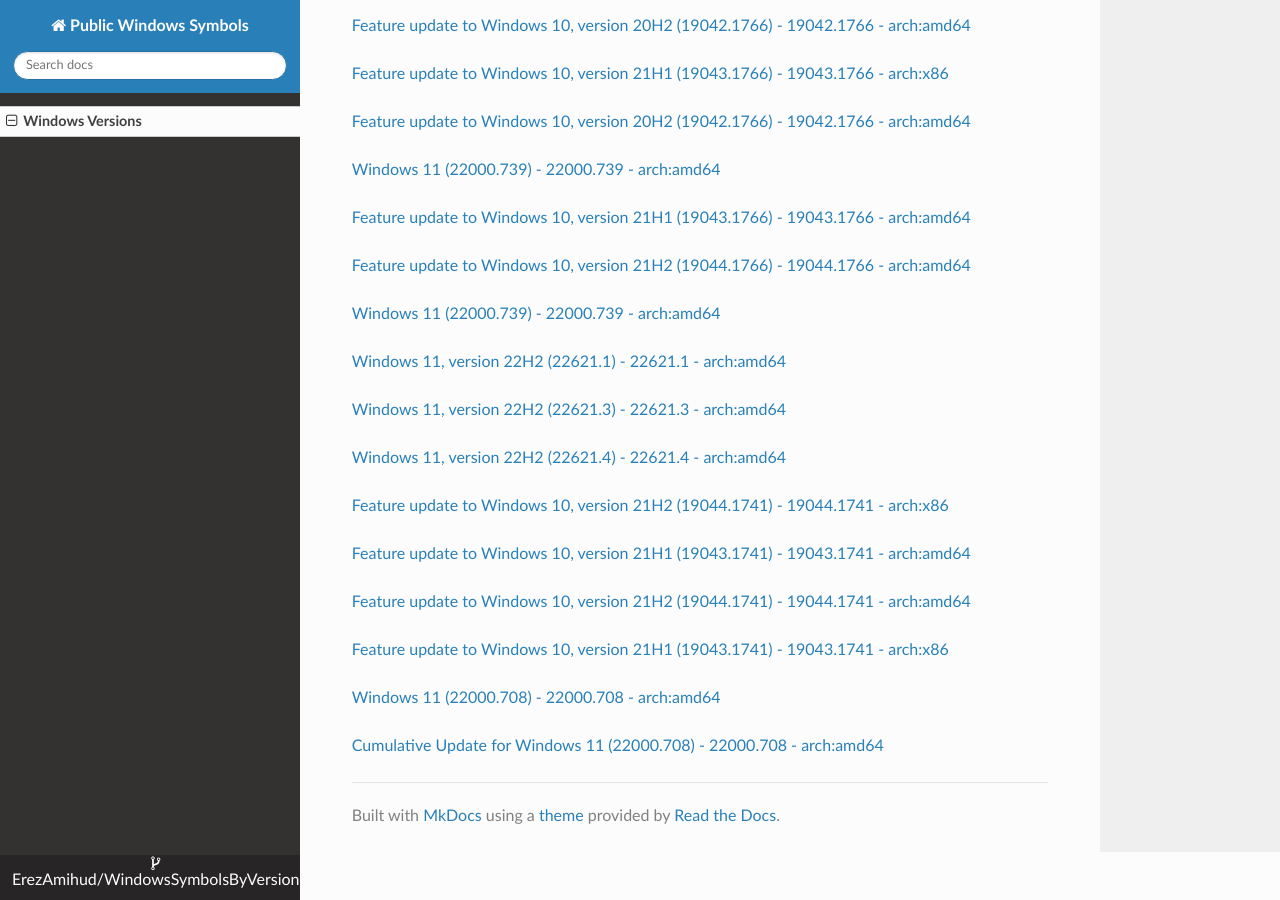
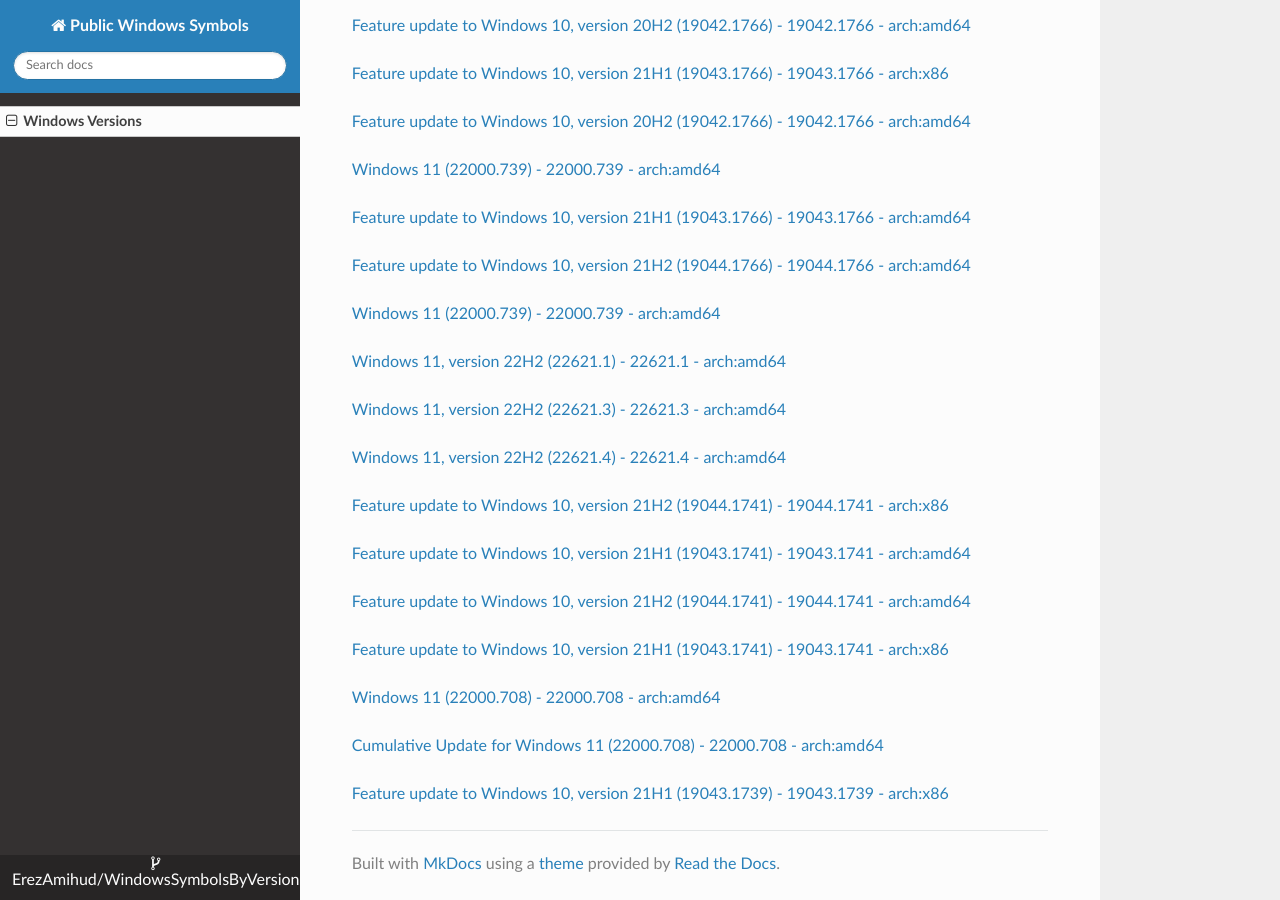
Before and after one commit to ErezAmihud/WindowsSymbolsByVersion, an MkDocs documentation site: the page built from docs/index.md, in a window 1280 px wide and 900 px high, scrolled down 61541 px. Built offline with MkDocs 1.6.1, drawn with Linux system fonts in a browser that asks for light colours; nearby versions of some CDN libraries.

Commit message:
Automated commit, add manifest for 5a0fb7aa-577c-4cef-8ec9-b897fe9ec7ad

```diff
--- a/docs/index.md
+++ b/docs/index.md
@@ -3658,3 +3658,6 @@
 
 
 [Cumulative Update for Windows 11 (22000.708) - 22000.708 - arch:amd64](https://github.com/ErezAmihud/WindowsSymbolsByVersion/blob/main/manifests/10b3d9c9-afe7-4c72-888d-d2a680f186f3.manifest)
+
+
+[Feature update to Windows 10, version 21H1 (19043.1739) - 19043.1739 - arch:x86](https://github.com/ErezAmihud/WindowsSymbolsByVersion/blob/main/manifests/5a0fb7aa-577c-4cef-8ec9-b897fe9ec7ad.manifest)
```
Also changed, not shown: process_builds.json (+1 -1 lines), 1 other file.
